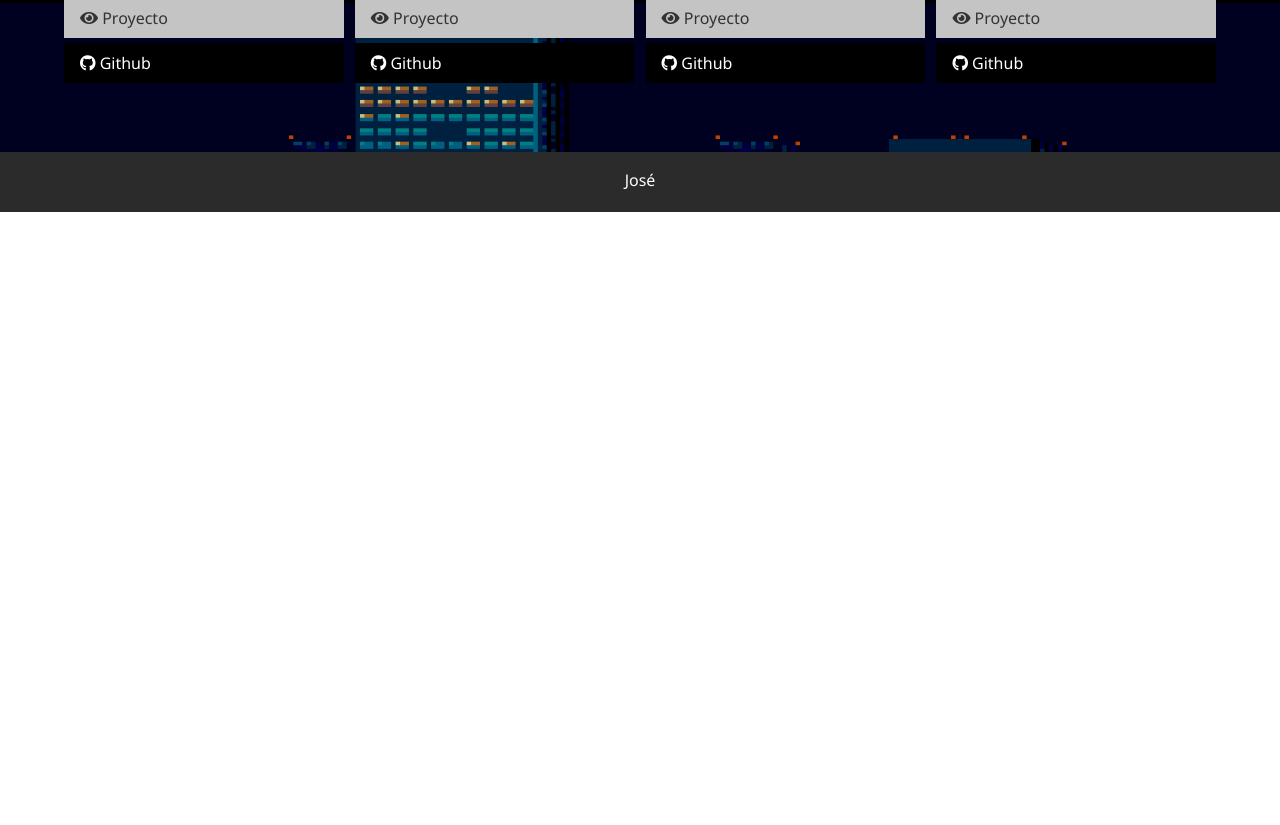
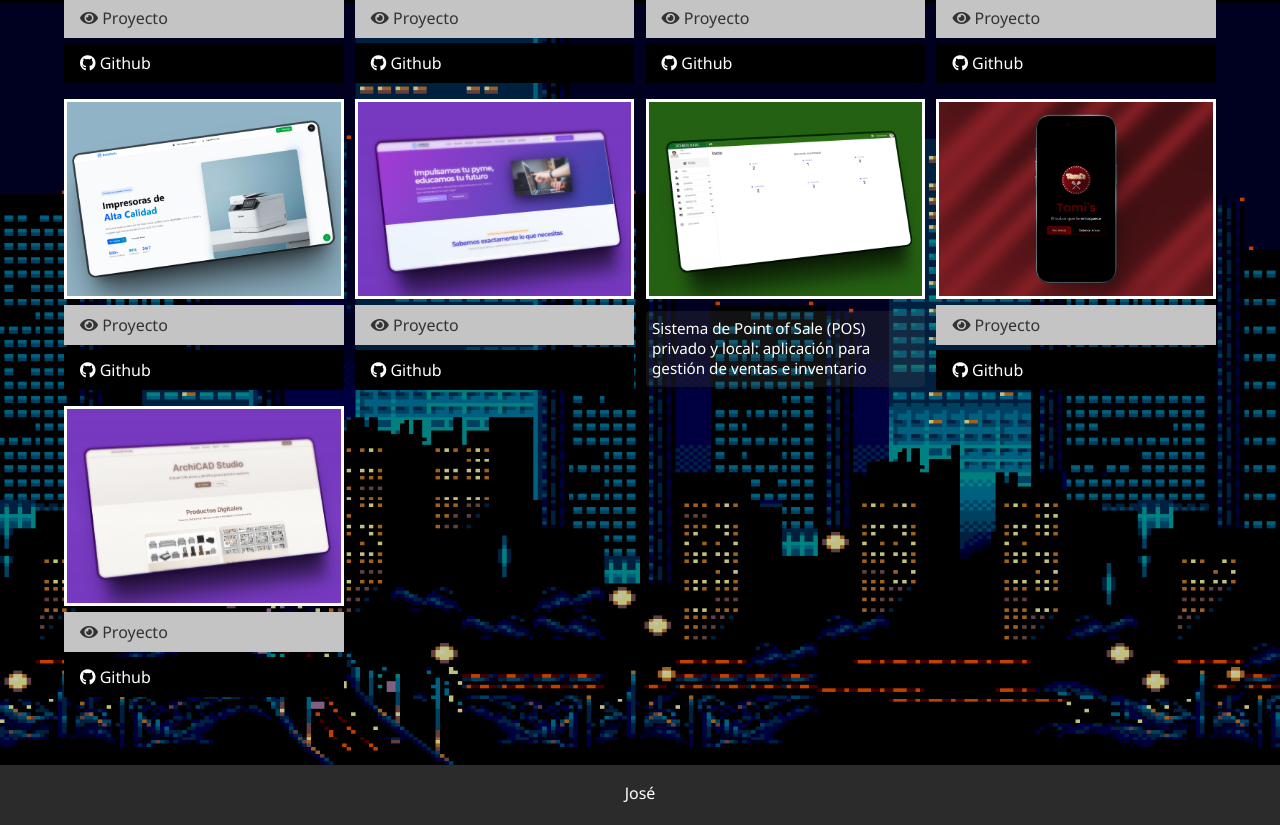
Before and after one commit to perazzajose/portfolio, a website: page work.html in a window 1280 px wide. Shown: the part 797-1622 px from the top of the page. Before the commit the page ends 1009 px from the top, so only its background shows below. Drawn offline with Linux system fonts and the light colour scheme.

Commit message:
sum proyectos

```diff
--- a/css/main.css
+++ b/css/main.css
@@ -347,3 +347,14 @@ box-shadow: #cc53b8 1px 0 12px;} /* violeta más oscuro al pasar el ratón */
     height: 150px; /* Ajuste para pantallas pequeñas */
   }
 }
+
+/* Descripción breve dentro de la card para proyectos (como sistema POS) */
+.project-desc {
+  font-size: 0.95rem;
+  line-height: 1.3;
+  padding: 0.5rem 0.4rem;
+  margin: 0.4rem 0;
+  background: rgba(73, 73, 73, 0.25);
+  border-radius: 4px;
+  min-height: 48px; /* ayuda a homogeneizar la altura de las cards */
+}
--- a/work.html
+++ b/work.html
@@ -150,6 +150,63 @@
           <i class="fab fa-github"></i> Github
         </a>
       </div>
+
+
+       <div class="item">
+        <a href="#!">
+          <img src="img/projects/printer.png" alt="Project">
+        </a>
+        <a href="https://v0-printer-landing-page-theta.vercel.app/" target="_blank" class="btn-light">
+          <i class="fas fa-eye"></i> Proyecto
+        </a>
+        <a href="https://github.com/perazzajose/v0-printer-landing-page" target="_blank" class="btn-dark">
+          <i class="fab fa-github"></i> Github
+        </a>
+      </div>
+
+       <div class="item">
+        <a href="#!">
+          <img src="img/projects/conectatumundo.png" alt="Project">
+        </a>
+        <a href="https://github.com/perazzajose/conectatumundo" target="_blank" class="btn-light">
+          <i class="fas fa-eye"></i> Proyecto
+        </a>
+        <a href="conectatumundo.vercel.app" target="_blank" class="btn-dark">
+          <i class="fab fa-github"></i> Github
+        </a>
+      </div>
+
+       <div class="item">
+        <a href="#!">
+          <img src="img/projects/sistemapos.png" alt="Sistema POS">
+        </a>
+        <p class="project-desc">Sistema de Point of Sale (POS) privado y local: aplicación para gestión de ventas e inventario </p>
+
+      </div>
+
+       <div class="item">
+        <a href="#!">
+          <img src="img/projects/tamis.png" alt="Project">
+        </a>
+        <a href="https://tamis.vercel.app" target="_blank" class="btn-light">
+          <i class="fas fa-eye"></i> Proyecto
+        </a>
+        <a href="https://tamis.vercel.app" target="_blank" class="btn-dark">
+          <i class="fab fa-github"></i> Github
+        </a>
+      </div>
+
+      <div class="item">
+        <a href="#!">
+          <img src="img/projects/archicad.png" alt="Project">
+        </a>
+        <a href="https://archicadstudio.vercel.app" target="_blank" class="btn-light">
+          <i class="fas fa-eye"></i> Proyecto
+        </a>
+        <a href="https://github.com/perazzajose/archicad" target="_blank" class="btn-dark">
+          <i class="fab fa-github"></i> Github
+        </a>
+      </div>
     </div>
 
   </main>
```
Also changed, not shown: index.html (+2 -2 lines), img/projects/archicad.png (added), img/projects/conectatumundo.png (added), img/projects/printer.png (added), img/projects/sistemapos.png (added), img/projects/tamis.png (added).
